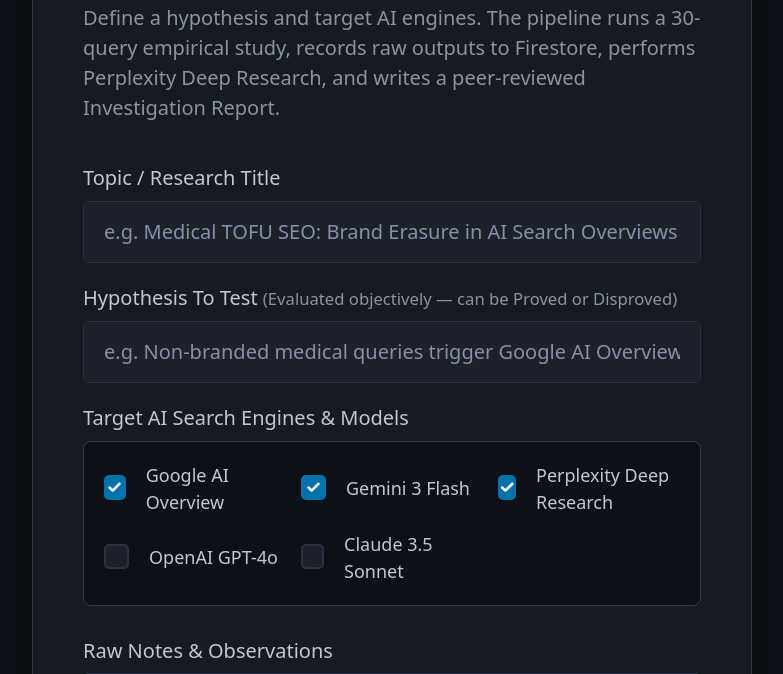
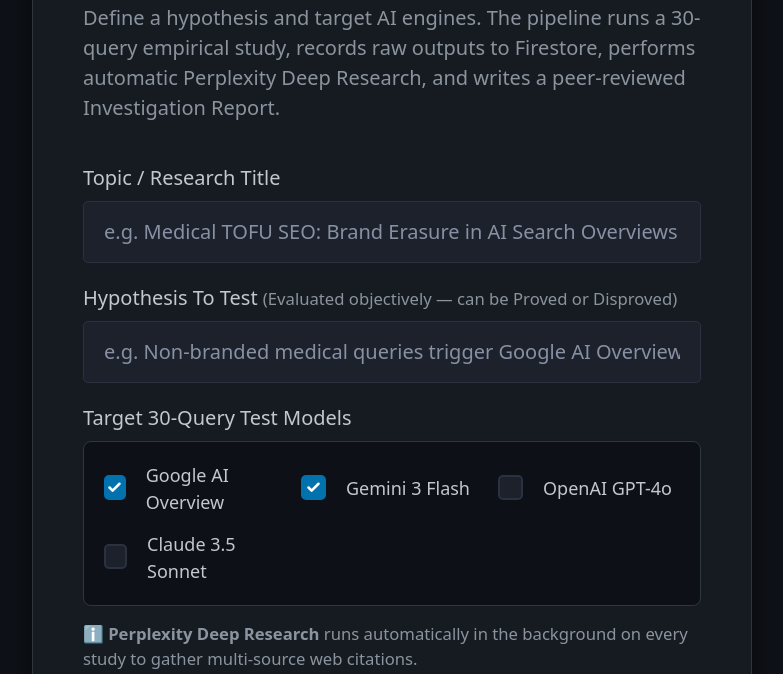
Before and after one commit to jimmyepp/graph-and-node, a plain HTML site: page ideas.html in a window 1280 px wide. Shown: the part 426-1100 px from the top of the page, without its empty margins (248-1031 px from the left). Drawn offline with nearby package versions, Linux system fonts and the light colour scheme; some packages are replaced by stand-ins of ours.

Commit message:
Update ideas.html form for automatic Perplexity Deep Research (Option A)

```diff
--- a/ideas.html
+++ b/ideas.html
@@ -46,7 +46,7 @@
       display: grid;
       grid-template-columns: repeat(auto-fit, minmax(180px, 1fr));
       gap: 0.75rem;
-      margin-bottom: 1.5rem;
+      margin-bottom: 0.75rem;
       background: #0d1117;
       padding: 1rem;
       border-radius: 8px;
@@ -90,7 +90,7 @@
       <div id="header-research">
         <h1 style="font-size: 1.85rem; margin-bottom: 0.5rem;">Submit AI Research Study</h1>
         <p style="color: #8b949e; margin-bottom: 2rem;">
-          Define a hypothesis and target AI engines. The pipeline runs a 30-query empirical study, records raw outputs to Firestore, performs Perplexity Deep Research, and writes a peer-reviewed Investigation Report.
+          Define a hypothesis and target AI engines. The pipeline runs a 30-query empirical study, records raw outputs to Firestore, performs automatic Perplexity Deep Research, and writes a peer-reviewed Investigation Report.
         </p>
       </div>
 
@@ -114,7 +114,7 @@
           </label>
           <input type="text" id="hypothesis" name="hypothesis" placeholder="e.g. Non-branded medical queries trigger Google AI Overviews over 80% of the time, replacing brand URLs." />
 
-          <label>Target AI Search Engines &amp; Models</label>
+          <label>Target 30-Query Test Models</label>
           <div class="engine-group">
             <label class="engine-checkbox">
               <input type="checkbox" name="engines" value="google_aio" checked />
@@ -125,10 +125,6 @@
               Gemini 3 Flash
             </label>
             <label class="engine-checkbox">
-              <input type="checkbox" name="engines" value="perplexity" checked />
-              Perplexity Deep Research
-            </label>
-            <label class="engine-checkbox">
               <input type="checkbox" name="engines" value="openai" />
               OpenAI GPT-4o
             </label>
@@ -137,6 +133,9 @@
               Claude 3.5 Sonnet
             </label>
           </div>
+          <small style="color: #8b949e; display: block; margin-bottom: 1.5rem;">
+            ℹ️ <strong>Perplexity Deep Research</strong> runs automatically in the background on every study to gather multi-source web citations.
+          </small>
         </div>
 
         <label for="raw_notes">Raw Notes &amp; Observations</label>
@@ -208,7 +207,7 @@
             await db.collection('research_ideas').add({
               topic: topic,
               hypothesis: hypothesis || 'No specific hypothesis provided',
-              target_engines: checkedEngines.length ? checkedEngines : ['google_aio', 'gemini', 'perplexity'],
+              target_engines: checkedEngines.length ? checkedEngines : ['google_aio', 'gemini'],
               raw_notes: rawNotes,
               status: 'pending',
               created_at: firebase.firestore.FieldValue.serverTimestamp(),
@@ -219,7 +218,7 @@
             statusMessage.style.backgroundColor = '#1f6feb22';
             statusMessage.style.border = '1px solid #388bfd';
             statusMessage.style.color = '#58a6ff';
-            statusMessage.innerHTML = '✅ <strong>Empirical Research Study Submitted!</strong><br/>The Database-First agent will run 30 queries, record raw responses to Firestore, fetch Perplexity Deep Research, and generate the report.';
+            statusMessage.innerHTML = '✅ <strong>Empirical Research Study Submitted!</strong><br/>The Database-First agent will run 30 queries, record raw responses to Firestore, run Perplexity Deep Research in the background, and generate the report.';
           } else {
             await db.collection('blog_ideas').add({
               topic: topic,
```
